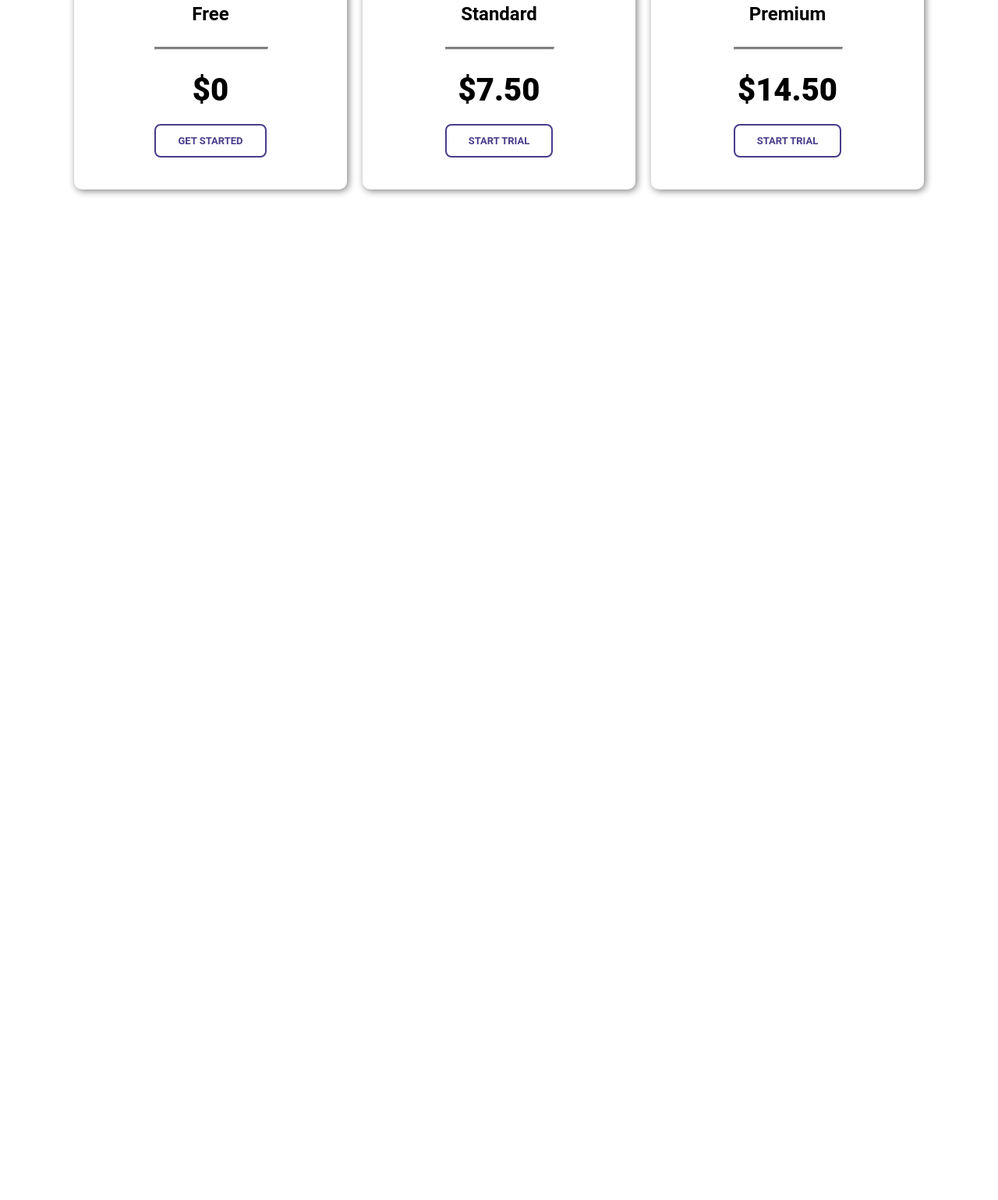
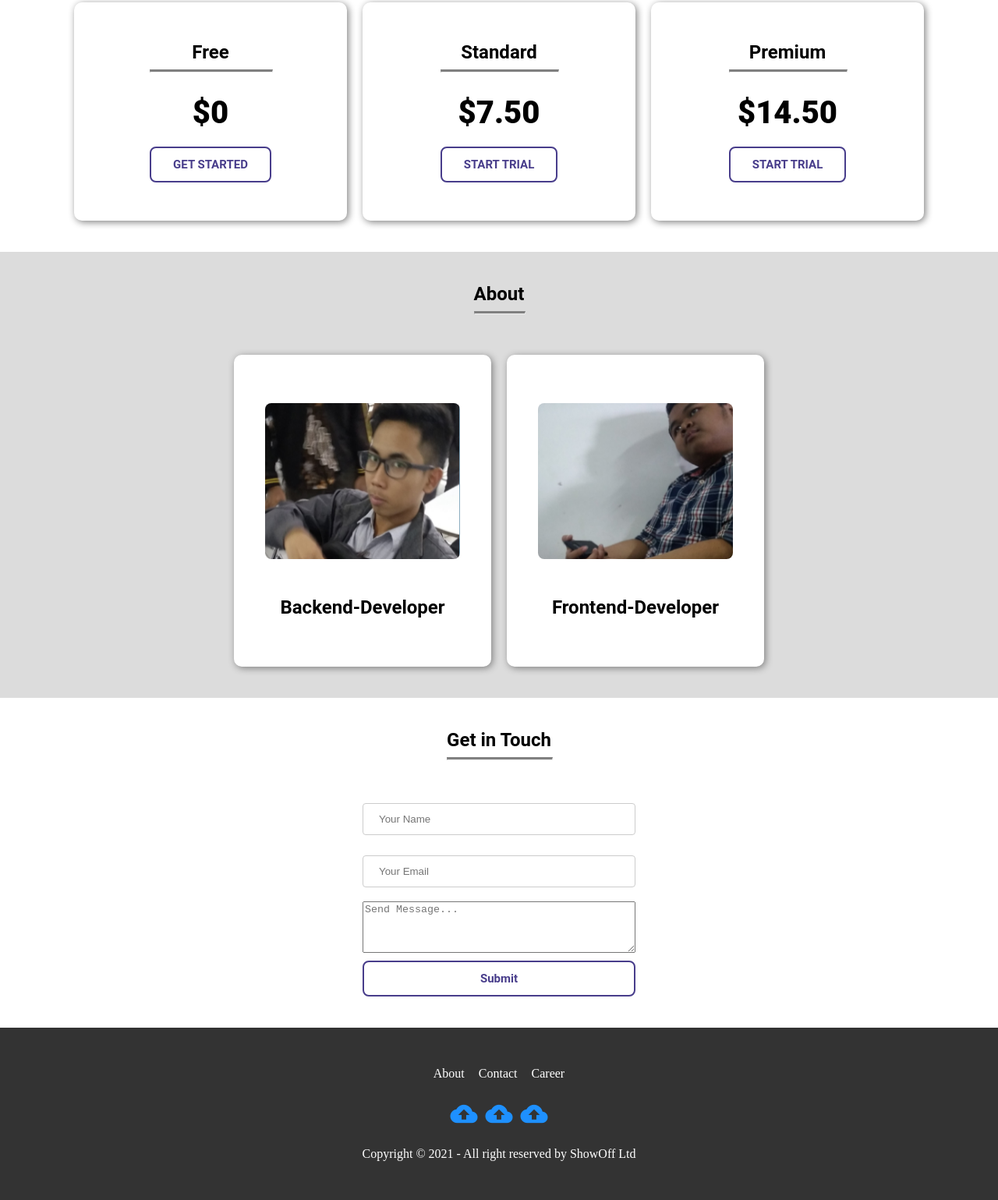
Before and after one commit to Abyanzhafran/Dicoding_Project, a plain HTML site: page index.html in a window 1280 px wide. Shown: the part 1177-2716 px from the top of the page at 78% size. Before the commit the page ends 1460 px from the top, so only its background shows below. Drawn offline with Linux system fonts and the light colour scheme.

Commit message:
feat: update section, footer, asset

```diff
--- a/index.html
+++ b/index.html
@@ -12,6 +12,7 @@
 </head>
 
 <body>
+  <header>
     <nav class="navbar">
       <ul class="flex flex-sm justify-between">
         <div class="navbar-brand">
@@ -36,6 +37,7 @@
         </div>
       </ul>
     </nav>
+  </header>
 
   <main>
     <section class="flex">
@@ -53,7 +55,10 @@
     </section>
     <section class="flex for-card-feat font-roboto">
       <div class="flex sec-title">
+        <div>
           <h1 class="no-padding-margin">Features</h1>
+          <hr class="solid">
+        </div>
       </div>
       <div class="card">
         <div class="card-inside-feat">
@@ -99,12 +104,17 @@
     </section>
     <section class="flex for-card-price">
       <div class="flex sec-title font-roboto">
+        <div>
           <h1 class="no-padding-margin">Pricing</h1>
+          <hr class="solid">
+        </div>
       </div>
       <div class="card-price">
         <div class="flex card-inside-feat">
+          <div>
             <h1 class="no-padding-margin font-roboto">Free</h1>
             <hr class="solid">
+          </div>
           <span class="price">$0</span>
           <button class="btn-price">GET STARTED</button>
         </div>
@@ -112,8 +122,10 @@
 
       <div class="card-price">
         <div class="flex card-inside-feat">
+          <div>
             <h1 class="no-padding-margin font-roboto">Standard</h1>
             <hr class="solid">
+          </div>
           <span class="price">$7.50</span>
           <button class="btn-price">START TRIAL</button>
         </div>
@@ -121,14 +133,69 @@
 
       <div class="card-price">
         <div class="flex card-inside-feat">
+          <div>
             <h1 class="no-padding-margin font-roboto">Premium</h1>
             <hr class="solid">
+          </div>
           <span class="price">$14.50</span>
           <button class="btn-price">START TRIAL</button>
         </div>
       </div>
     </section>
+    <section class="flex for-card-about">
+      <div class="flex sec-title font-roboto">
+        <div>
+          <h1 class="no-padding-margin">About</h1>
+          <hr class="solid">
+        </div>
+      </div>
+      <div class="card-about">
+        <div class="flex card-inside-about">
+          <img src="assets/gue_1.png" class="img-rounded" alt="gue" width="250" height="200">
+          <h1 class="no-padding-margin font-roboto">Backend-Developer</h1>
+        </div>
+      </div>
+
+      <div class="card-about">
+        <div class="flex card-inside-about">
+          <img src="assets/tegar_1.png" class="img-rounded" alt="gue" width="250" height="200">
+          <h1 class="no-padding-margin font-roboto">Frontend-Developer</h1>
+        </div>
+      </div>
+    </section>
+    <section class="flex for-card-contact">
+      <div class="flex sec-title">
+        <div>
+          <h1 class="no-padding-margin font-roboto">Get in Touch</h1>
+          <hr class="solid">
+        </div>
+      </div>
+      <div class="flex card-inside-form">
+        <form class="flex-form">
+          <input type="text" id="fname" name="firstname" placeholder="Your Name">
+          <input type="text" id="fname" name="firstname" placeholder="Your Email">
+          <textarea rows="4" cols="50" placeholder="Send Message..."></textarea>
+          <button class="btn-price">Submit</button>
+        </form>
+      </div>
+    </section>
   </main>
+
+  <footer class="flex for-card-contact">
+    <div class="flex div-1-footer">
+      <span>About</span>
+      <span>Contact</span>
+      <span>Career</span>
+    </div>
+    <div class="flex for-footer">
+      <i class="material-icons i-footer">cloud_upload</i>
+      <i class="material-icons i-footer">cloud_upload</i>
+      <i class="material-icons i-footer">cloud_upload</i>
+    </div>
+    <div class="flex div-2-footer">
+      <span>Copyright © 2021 - All right reserved by ShowOff Ltd</span>
+    </div>
+  </footer>
 
   <script src="script.js"></script>
 </body>
--- a/style.css
+++ b/style.css
@@ -49,6 +49,13 @@
   flex-direction: column;
 }
 
+.card-inside-about {
+  padding: 50px;
+  text-align: center;
+  gap: 48px;
+  flex-direction: column;
+}
+
 .for-card-feat {
   gap: 20px;
   flex-wrap: wrap;
@@ -62,6 +69,30 @@
   justify-content: center;
 }
 
+.for-card-about {
+  gap: 20px;
+  flex-wrap: wrap;
+  justify-content: center;
+  background-color: gainsboro;
+}
+
+.for-card-contact {
+  justify-content: center;
+  flex-direction: column;
+  gap: 15px;
+}
+
+.card-inside-form {
+  justify-content: center;
+}
+
+.flex-form {
+  gap: 10px;
+  display: flex;
+  flex-direction: column;
+  width: 350px;
+}
+
 .card {
   width: 350px;
   height: 250px;
@@ -70,12 +101,22 @@
   align-items: center;
   display: flex;
   background-color: white;
-  box-shadow: 1px 1px 15px grey;
 }
 
 .card-price {
   width: 350px;
   height: 280px;
+  border-radius: 10px;
+  justify-content: center;
+  align-items: center;
+  display: flex;
+  background-color: white;
+  box-shadow: 2px 2px 10px grey;
+}
+
+.card-about {
+  width: 330px;
+  height: 400px;
   border-radius: 10px;
   justify-content: center;
   align-items: center;
@@ -93,7 +134,7 @@
   color: darkslateblue;
   font-family: Roboto;
   font-weight: 700;
-  font-size: 13px;
+  font-size: 15px;
 }
 
 .btn-price:hover {
@@ -105,6 +146,28 @@
   font-size: 70px;
 }
 
+.i-footer {
+  font-size: 35px;
+}
+
+.for-footer {
+  gap: 10px;
+  justify-content: center;
+  margin-top: 10px;
+  margin-bottom: 10px;
+}
+
+.div-1-footer {
+  justify-content: center;
+  color: white;
+  gap: 18px;
+}
+
+.div-2-footer {
+  justify-content: center;
+  color: white;
+}
+
 .price {
   font-family: Roboto;
   font-size: 40px;
@@ -113,6 +176,10 @@
 
 .font-roboto {
   font-family: Roboto;
+}
+
+.img-rounded {
+  border-radius: 8px;
 }
 
 i {
@@ -158,6 +225,23 @@ section {
   padding-bottom: 40px;
 }
 
+input {
+  width: 100%;
+  padding: 12px 20px;
+  margin: 8px 0;
+  display: inline-block;
+  border: 1px solid #ccc;
+  border-radius: 4px;
+  box-sizing: border-box;
+}
+
+footer {
+  justify-content: center;
+  text-align: center;
+  padding: 50px;
+  background-color: #333;
+}
+
 @media screen and (max-width: 640px) {
   .navbar {
     float: none;
```
Also changed, not shown: assets/gue_1.png (added), assets/tegar_1.png (added). Lines whose indentation alone changed are shown as unchanged.
